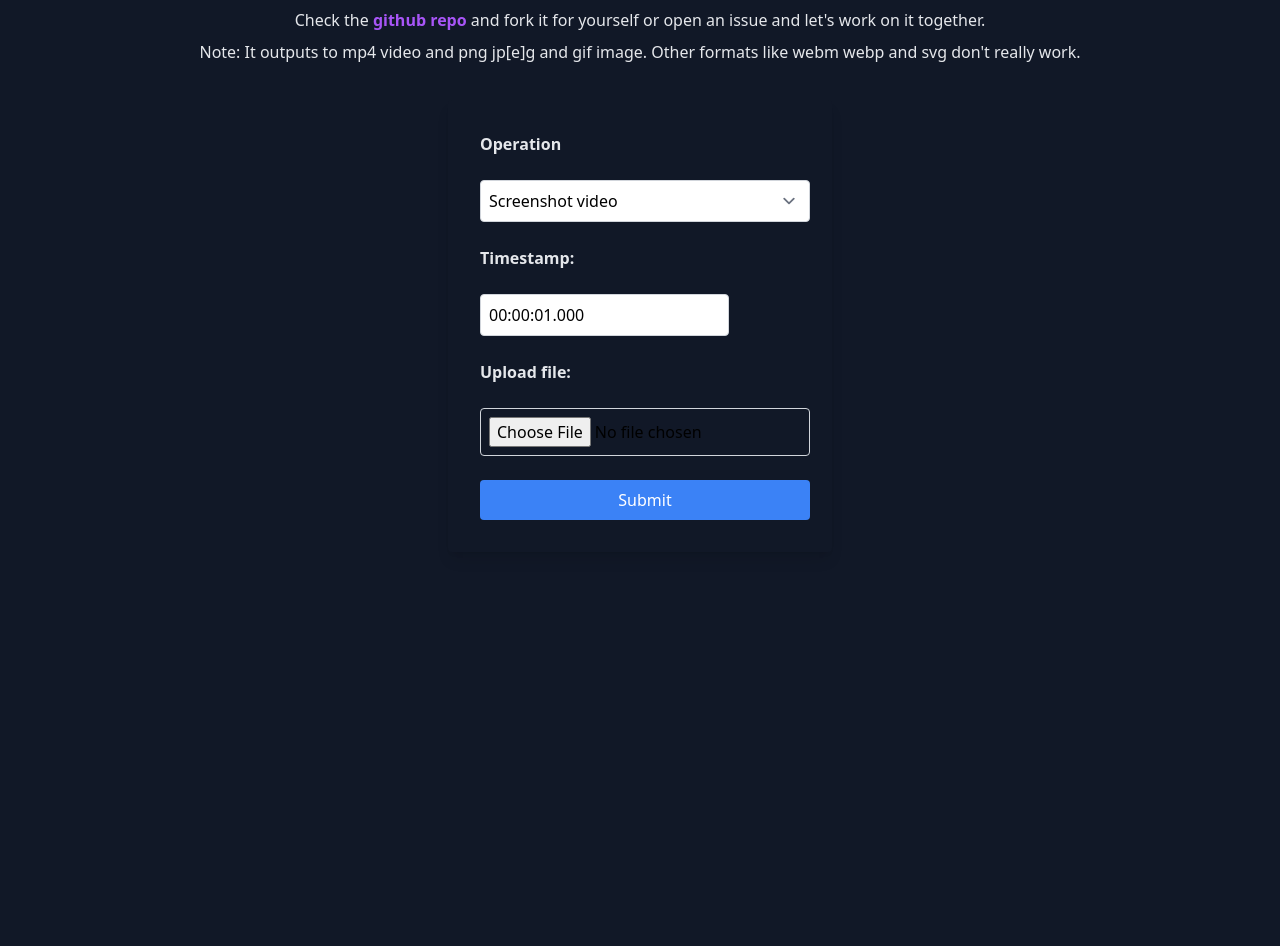
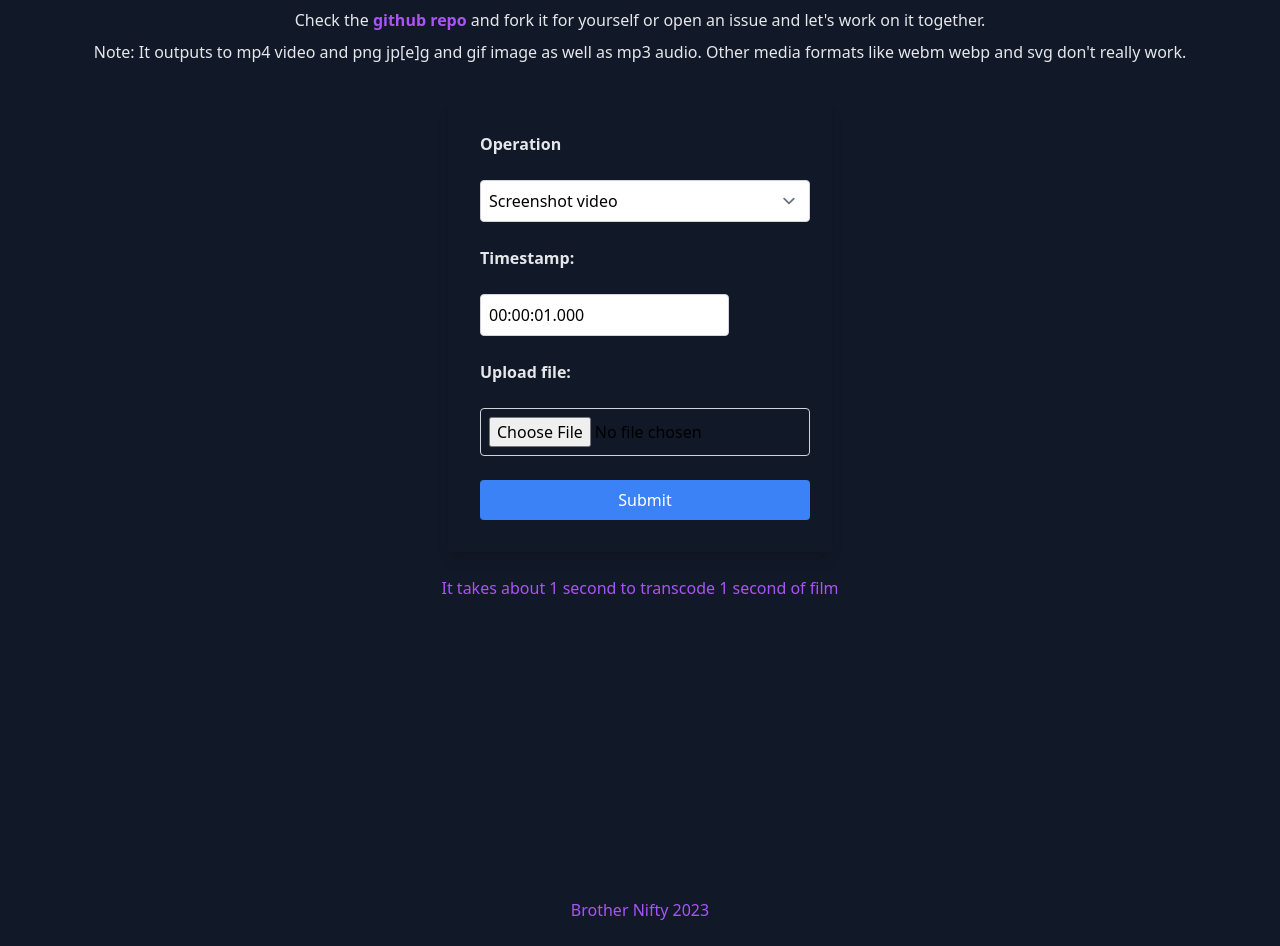
Before and after one commit to bronifty/ffmpeg-wasm-vite-react-js, a React (Vite) app: page / in a window 1280 px wide. Shown: the part 96-1042 px from the top of the page. Before the commit the page ends 898 px from the top, so only its background shows below. Built offline with nearby package versions, Linux system fonts and the light colour scheme.

Commit message:
added audio for mp3s

```diff
--- a/src/components/Form.jsx
+++ b/src/components/Form.jsx
@@ -4,11 +4,12 @@ import { handleFFmpegOperations } from "../utils/ffmpegUtils";
 const Form = () => {
   const [imgElementSrc, setImgElementSrc] = useState("");
   const [videoElementSrc, setVideoElementSrc] = useState("");
+  const [audioElementSrc, setAudioElementSrc] = useState("");
   const [message, setMessage] = useState("");
   const [operation, setOperation] = useState("screenshot");
   const [timestamp, setTimestamp] = useState("00:00:01.000");
   const [customCommand, setCustomCommand] = useState(
-    "-ss, 00:00:02.000, -i, input.mov, -frames:v, 1, output.png"
+    "-i, input.mov, -vn, -ab, 320k, output.mp3"
   );
 
   const handleSubmit = async (event) => {
@@ -17,13 +18,14 @@ const Form = () => {
       return console.log("No file selected");
     }
     setMessage("processing ffmpeg job");
-    const { imageObjectUrl, videoObjectUrl } = await handleFFmpegOperations(
-      event
-    );
+    const { imageObjectUrl, videoObjectUrl, audioObjectUrl } =
+      await handleFFmpegOperations(event);
     if (imageObjectUrl) {
       setImgElementSrc(imageObjectUrl);
     } else if (videoObjectUrl) {
       setVideoElementSrc(videoObjectUrl);
+    } else if (audioObjectUrl) {
+      setAudioElementSrc(audioObjectUrl);
     }
     setMessage(null);
   };
@@ -63,8 +65,9 @@ const Form = () => {
           together.
         </h6>
         <p>
-          Note: It outputs to mp4 video and png jp[e]g and gif image. Other
-          formats like webm webp and svg don't really work.
+          Note: It outputs to mp4 video and png jp[e]g and gif image as well as
+          mp3 audio. Other media formats like webm webp and svg don't really
+          work.
         </p>
       </div>
       <form
@@ -83,7 +86,7 @@ const Form = () => {
           className="p-2 border border-gray-300 rounded">
           <option value="screenshot">Screenshot video</option>
           <option value="transcode">Transcode video to mp4</option>
-          <option value="custom">Custom output to mp4 or any image</option>
+          <option value="custom">Custom to mp4 mp3 png jp[e]g or gif</option>
         </select>
 
         {operation === "screenshot" && (
@@ -121,6 +124,13 @@ const Form = () => {
                 className="p-2 mt-6 border h-36 border-gray-300 rounded"
               />
             </div>
+            <h4 className="text-gray-200">
+              Comma separate your commands, with or without single, double, or
+              backtick quotes.{" "}
+              <span className="text-purple-500">
+                Order is important in ffmpeg
+              </span>
+            </h4>
           </>
         )}
 
@@ -141,6 +151,10 @@ const Form = () => {
         </button>
       </form>
 
+      <h4 className="text-purple-500 text-center m-6">
+        It takes about 1 second to transcode 1 second of film
+      </h4>
+
       <div>
         {message && (
           <div className="mt-5 p-2 w-full h-48 text-white bg-red-500">
@@ -160,7 +174,15 @@ const Form = () => {
             controls
           />
         )}
+        {audioElementSrc && (
+          <audio controls>
+            <source src={audioElementSrc} type="audio/mpeg" />
+          </audio>
+        )}
       </div>
+      <footer className="text-purple-500 text-center m-6">
+        Brother Nifty 2023
+      </footer>
     </div>
   );
 };
--- a/src/utils/ffmpegUtils.js
+++ b/src/utils/ffmpegUtils.js
@@ -66,6 +66,8 @@ const checkFileExtension = (file) => {
     extension === ".mov"
   ) {
     mediaType = "video";
+  } else if (extension === ".mp3" || extension === ".m4a") {
+    mediaType = "audio";
   } else {
     mediaType = "unknown";
   }
@@ -95,9 +97,11 @@ export const handleFFmpegOperations = async (event) => {
   const form = event.target;
   let imageObjectUrl = null;
   let videoObjectUrl = null;
+  let audioObjectUrl = null;
   const returnObj = {
     imageObjectUrl,
     videoObjectUrl,
+    audioObjectUrl,
   };
   const file = form.elements.fileInput.files[0];
   console.log(`file.name`, file.name);
@@ -171,9 +175,6 @@ export const handleFFmpegOperations = async (event) => {
     let extensionSansDot = outputFile.split(".").pop();
 
     if (mediaType === "video") {
-      // const fileUrl = URL.createObjectURL(
-      //   new Blob([outputData.buffer], { type: "video/avi" })
-      // );
       const fileUrl = URL.createObjectURL(
         new Blob([outputData.buffer], { type: `video/${extensionSansDot}` })
       );
@@ -183,7 +184,14 @@ export const handleFFmpegOperations = async (event) => {
         new Blob([outputData.buffer], { type: `image/${extensionSansDot}` })
       );
       returnObj.imageObjectUrl = fileUrl;
+    } else if (mediaType === "audio") {
+      const fileUrl = URL.createObjectURL(
+        new Blob([outputData.buffer], { type: `audio/mpeg` })
+      );
+      returnObj.audioObjectUrl = fileUrl;
     }
+
+    // audioObjectUrl
     console.log(`returnObj`, returnObj, "extensionSansDot", extensionSansDot);
 
     // const fileUrl = URL.createObjectURL(
```
